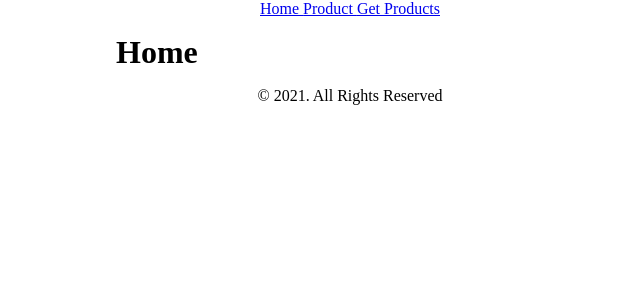
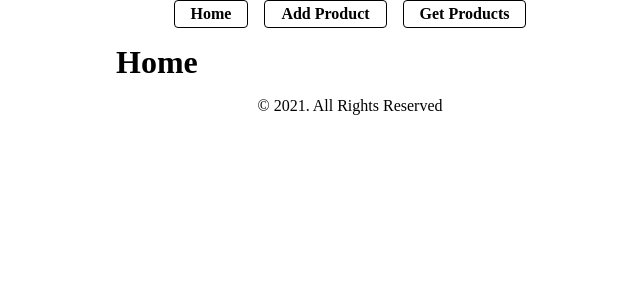
Before and after one commit to edoyang/expirify, a React (Vite) app in the folder client/: page / in a window 1280 px wide. Shown: the top 300 px of the page, without its empty margins (290-930 px from the left). Built offline with nearby package versions, Linux system fonts and the light colour scheme.

Commit message:
a bit stylin

```diff
--- a/client/src/App.jsx
+++ b/client/src/App.jsx
@@ -14,7 +14,7 @@ function App() {
       <div className="content">
         <Routes>
           <Route path="" Component={Home} />
-          <Route path="/product" Component={Product} />
+          <Route path="/add-product" Component={Product} />
           <Route path="get-products" element={<GetProducts />} />
         </Routes>
       </div>
--- a/client/src/components/Header/index.jsx
+++ b/client/src/components/Header/index.jsx
@@ -4,9 +4,9 @@ import { Link } from "react-router";
 const Header = () => {
   return (
     <div className="header">
-      <Link to="/"> Home </Link>
-      <Link to="/product"> Product </Link>
-      <Link to="/get-products"> Get Products </Link>
+      <Link to="/">Home</Link>
+      <Link to="/add-product">Add Product</Link>
+      <Link to="/get-products">Get Products</Link>
     </div>
   );
 };
--- a/client/src/components/Header/style.scss
+++ b/client/src/components/Header/style.scss
@@ -1,3 +1,14 @@
 .header {
   max-width: 500px;
+  display: flex;
+  gap: 1rem;
+
+  > * {
+    border: 1px solid black;
+    padding: 0.25rem 1rem;
+    text-decoration: none;
+    color: black;
+    border-radius: 4px;
+    font-weight: bold;
+  }
 }
--- a/client/src/index.css
+++ b/client/src/index.css
@@ -1,6 +1,9 @@
 :root {
   --global-padding: 0 1rem;
   --global-gap: 1rem;
+
+  /* color */
+  --white: #fff;
 }
 
 body > #root {
--- a/client/src/pages/GetProducts/index.jsx
+++ b/client/src/pages/GetProducts/index.jsx
@@ -58,13 +58,18 @@ const GetProducts = () => {
   return (
     <div className="get-products">
       <div className="get-products-sort">
+        <h1>Sort By</h1>
+        <div className="sort">
           <button onClick={() => fetchProducts("expired-products/monthly")}>
             Monthly
           </button>
           <button onClick={() => fetchProducts("expired-products/weekly")}>
             Weekly
           </button>
-        <button onClick={() => fetchProducts("expired-products")}>Today</button>
+          <button onClick={() => fetchProducts("expired-products")}>
+            Today
+          </button>
+        </div>
       </div>
 
       {/* Display Loading State */}
--- a/client/src/pages/GetProducts/style.scss
+++ b/client/src/pages/GetProducts/style.scss
@@ -3,6 +3,29 @@
   justify-content: center;
   align-items: center;
   flex-direction: column;
+
+  .get-products-sort {
+    display: flex;
+    gap: 0.25rem;
+    flex-direction: column;
+    text-align: center;
+
+    .sort {
+      display: flex;
+      gap: 1rem;
+
+      button {
+        border: 1px solid black;
+        padding: 0.25rem 1rem;
+        text-decoration: none;
+        color: black;
+        border-radius: 4px;
+        font-weight: bold;
+        background-color: transparent;
+        cursor: pointer;
+      }
+    }
+  }
 
   .grid-items {
     display: grid;
--- a/client/src/pages/Product/style.scss
+++ b/client/src/pages/Product/style.scss
@@ -30,10 +30,10 @@
     top: 0;
     left: 50%;
     transform: translateX(-50%);
-    background-color: #f8d7da; /* Light red background for alert */
-    color: #721c24; /* Dark red text */
+    background-color: #f8d7da;
+    color: #721c24;
     padding: 10px 20px;
-    border: 1px solid #f5c6cb; /* Border to match background */
+    border: 1px solid #f5c6cb;
     border-radius: 5px;
     font-size: 16px;
     font-weight: bold;
@@ -58,7 +58,7 @@
       top: 10%;
     }
     100% {
-      top: 0;
+      top: 5%;
     }
   }
 }
```
Lines whose indentation alone changed are shown as unchanged.
